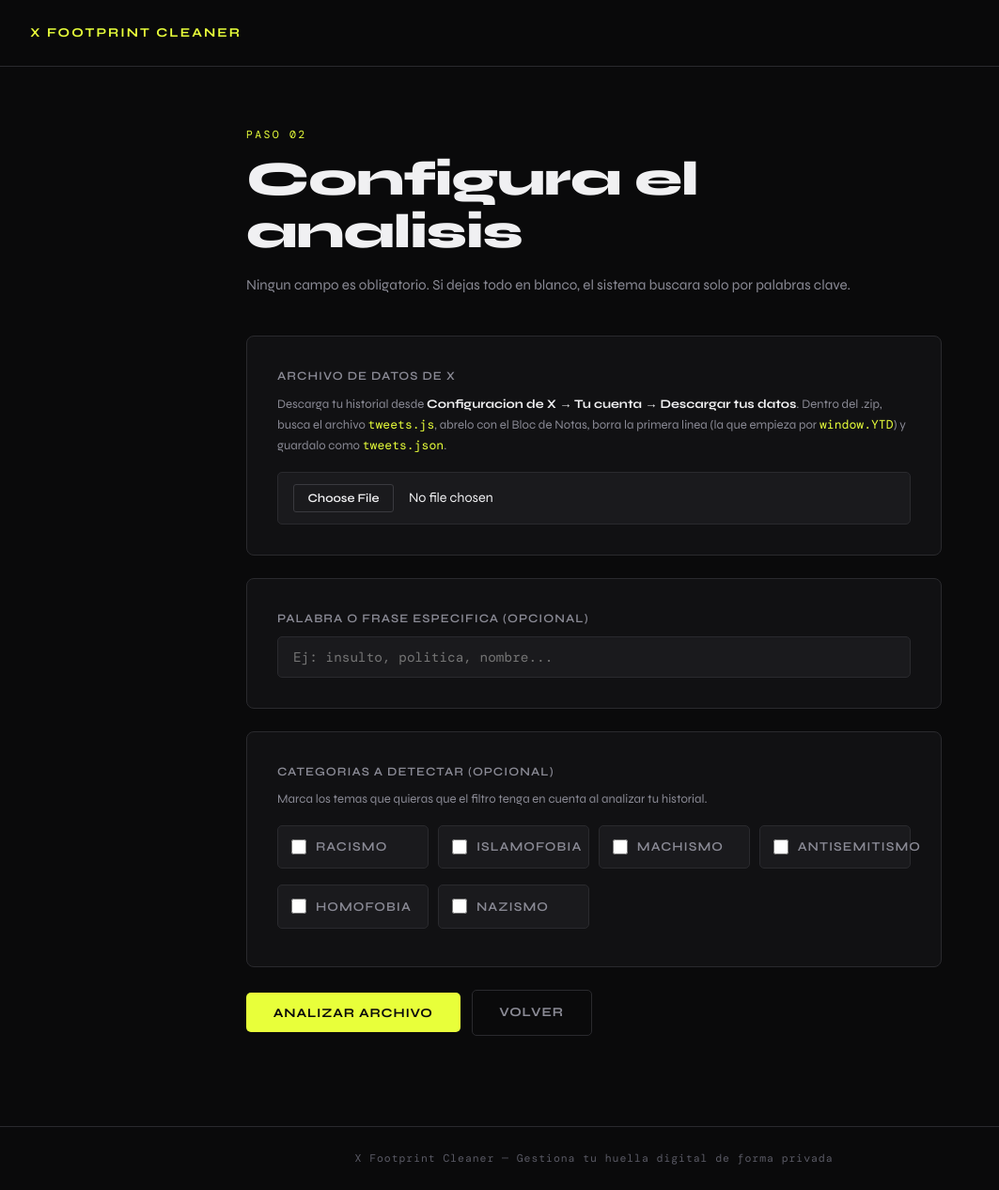
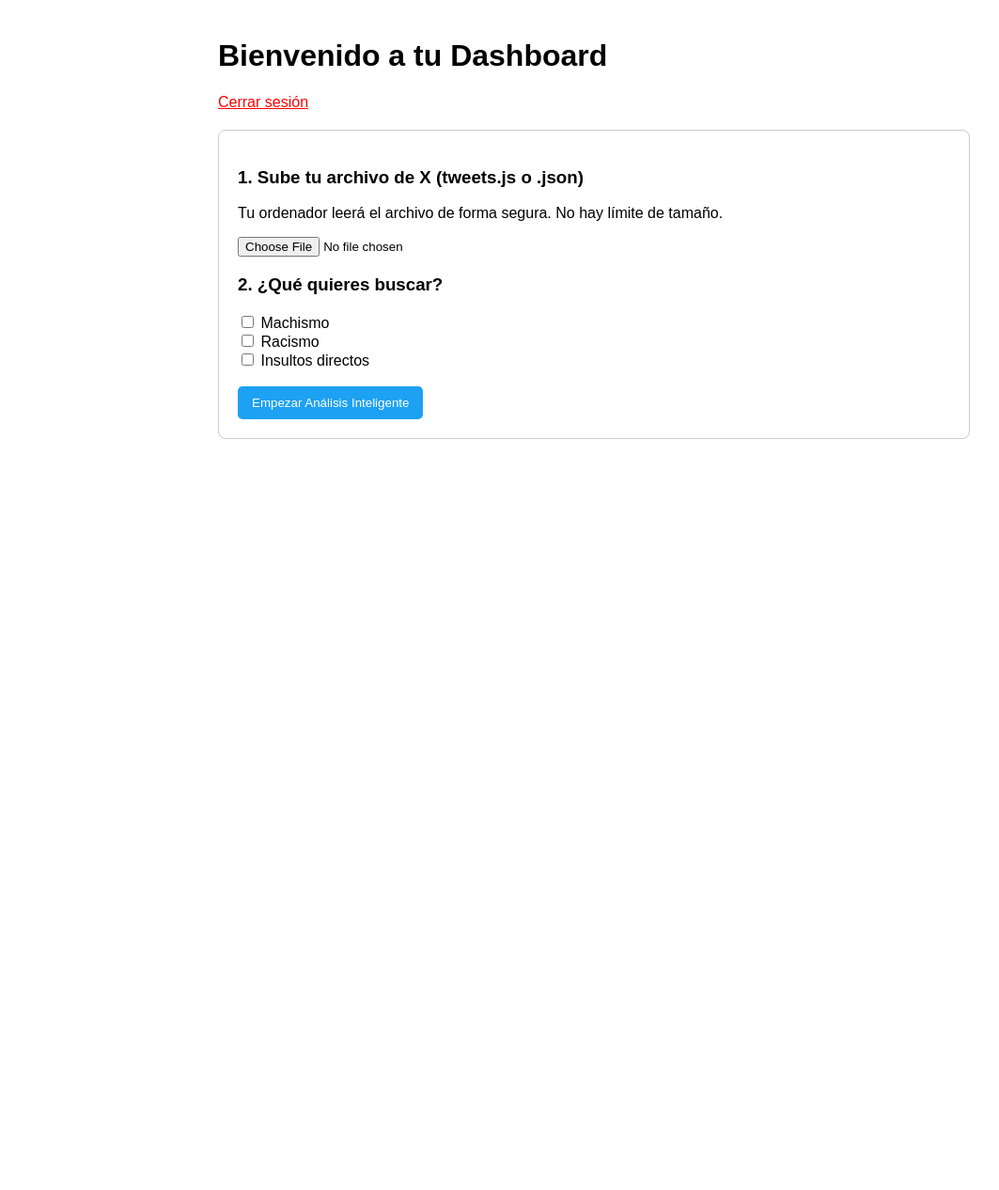
Before and after one commit to mirandahidalgopablo-lab/X-FootPrint-Cleaner, a Flask app: template templates/dashboard.html in a window 1280 px wide. Shown: the whole page at 94% size, without its empty margins (8-1071 px from the left). After the commit the page ends 467 px from the top, so only its background shows below. Run offline with Flask 3, Linux system fonts and the light colour scheme; the template is opened without the code that fills it, so the values that code supplies are empty.

Commit message:
Revamp dashboard layout and functionality

```diff
--- a/templates/dashboard.html
+++ b/templates/dashboard.html
@@ -1,62 +1,187 @@
-{% extends "layout.html" %}
-{% block content %}
+<!DOCTYPE html>
+<html lang="es">
+<head>
+    <meta charset="UTF-8">
+    <meta name="viewport" content="width=device-width, initial-scale=1.0">
+    <title>Dashboard - Auditoría de X</title>
+    <style>
+        body { font-family: Arial, sans-serif; max-width: 800px; margin: 0 auto; padding: 20px; }
+        .box { border: 1px solid #ccc; padding: 20px; border-radius: 8px; margin-top: 20px; }
+        .btn { background: #1da1f2; color: white; padding: 10px 15px; border: none; border-radius: 5px; cursor: pointer; }
+        .btn:disabled { background: #ccc; cursor: not-allowed; }
+        #log { margin-top: 20px; padding: 10px; background: #f4f4f4; border-radius: 5px; max-height: 200px; overflow-y: auto; font-family: monospace; }
+        .result-item { margin-bottom: 10px; padding: 10px; border-left: 4px solid #e0245e; background: #fff5f5; }
+    </style>
+</head>
+<body>
+    <h1>Bienvenido a tu Dashboard</h1>
+    <a href="/logout" style="color: red;">Cerrar sesión</a>
 
-<div class="step-label">Paso 02</div>
-<h1>Configura el analisis</h1>
-<p class="mt-1" style="margin-bottom: 2.5rem;">Ningun campo es obligatorio. Si dejas todo en blanco, el sistema buscara solo por palabras clave.</p>
+    <div class="box">
+        <h3>1. Sube tu archivo de X (tweets.js o .json)</h3>
+        <p>Tu ordenador leerá el archivo de forma segura. No hay límite de tamaño.</p>
+        <input type="file" id="fileInput" accept=".js, .json">
 
-<form action="/analyze" method="post" enctype="multipart/form-data">
+        <h3>2. ¿Qué quieres buscar?</h3>
+        <input type="checkbox" id="tema1" value="machismo"> Machismo <br>
+        <input type="checkbox" id="tema2" value="racismo"> Racismo <br>
+        <input type="checkbox" id="tema3" value="insultos"> Insultos directos <br>
 
-    <div class="card">
-        <label>Archivo de datos de X</label>
-        <p style="font-size: 0.82rem; margin-bottom: 1rem;">
-            Descarga tu historial desde <strong style="color: var(--text);">Configuracion de X &rarr; Tu cuenta &rarr; Descargar tus datos</strong>.
-            Dentro del .zip, busca el archivo <code style="font-family: var(--font-mono); color: var(--accent); font-size: 0.82rem;">tweets.js</code>, abrelo con el Bloc de Notas, borra la primera linea (la que empieza por <code style="font-family: var(--font-mono); color: var(--accent); font-size: 0.82rem;">window.YTD</code>) y guardalo como <code style="font-family: var(--font-mono); color: var(--accent); font-size: 0.82rem;">tweets.json</code>.
-        </p>
-        <input type="file" name="archivo_tweets" accept=".json" required>
+        <br>
+        <button id="btnStart" class="btn">Empezar Análisis Inteligente</button>
     </div>
 
-    <div class="card">
-        <label>Palabra o frase especifica (opcional)</label>
-        <input type="text" name="palabra" placeholder="Ej: insulto, politica, nombre...">
-    </div>
+    <div id="log" style="display: none;"></div>
 
-    <div class="card">
-        <label>Categorias a detectar (opcional)</label>
-        <p style="font-size: 0.82rem; margin-bottom: 1rem;">Marca los temas que quieras que el filtro tenga en cuenta al analizar tu historial.</p>
-        <div class="checkbox-grid">
-            <label class="checkbox-item">
-                <input type="checkbox" name="temas" value="Racismo">
-                <span>Racismo</span>
-            </label>
-            <label class="checkbox-item">
-                <input type="checkbox" name="temas" value="Islamofobia">
-                <span>Islamofobia</span>
-            </label>
-            <label class="checkbox-item">
-                <input type="checkbox" name="temas" value="Machismo">
-                <span>Machismo</span>
-            </label>
-            <label class="checkbox-item">
-                <input type="checkbox" name="temas" value="Antisemitismo">
-                <span>Antisemitismo</span>
-            </label>
-            <label class="checkbox-item">
-                <input type="checkbox" name="temas" value="Homofobia">
-                <span>Homofobia</span>
-            </label>
-            <label class="checkbox-item">
-                <input type="checkbox" name="temas" value="Nazismo">
-                <span>Nazismo</span>
-            </label>
-        </div>
-    </div>
+    <form action="/delete" method="POST" id="deleteForm" style="display: none;" class="box">
+        <h3>Resultados Peligrosos Encontrados</h3>
+        <div id="resultadosDiv"></div>
+        <button type="submit" class="btn" style="background: #e0245e; margin-top: 15px;">Borrar seleccionados de X</button>
+    </form>
 
-    <div class="flex-gap mt-3">
-        <button type="submit" class="btn btn-primary">Analizar archivo</button>
-        <a href="/" class="btn btn-ghost">Volver</a>
-    </div>
+    <script>
+        const fileInput = document.getElementById('fileInput');
+        const btnStart = document.getElementById('btnStart');
+        const logBox = document.getElementById('log');
+        const resultadosDiv = document.getElementById('resultadosDiv');
+        const deleteForm = document.getElementById('deleteForm');
 
-</form>
+        function log(msg) {
+            logBox.style.display = 'block';
+            logBox.innerHTML += `<div>> ${msg}</div>`;
+            logBox.scrollTop = logBox.scrollHeight;
+        }
 
-{% endblock %}
+        btnStart.addEventListener('click', () => {
+            if (!fileInput.files.length) { alert("Sube un archivo primero"); return; }
+
+            const file = fileInput.files[0];
+            const reader = new FileReader();
+
+            btnStart.disabled = true;
+            log(`Leyendo el archivo de ${file.size} bytes en tu ordenador...`);
+
+            reader.onload = async function(e) {
+                let text = e.target.result.trim();
+                log("Archivo cargado en memoria. Limpiando formato de Twitter...");
+
+
+                if (text.startsWith("window.YTD")) {
+                    const start = text.indexOf('[');
+                    if (start !== -1) text = text.substring(start);
+                }
+                if (text.startsWith("{") && text.endsWith("]")) {
+                    text = "[" + text;
+                }
+
+                let todosLosTweets = [];
+                try {
+
+                    log("Extrayendo tweets...");
+                    let i = 0;
+                    while (i < text.length) {
+                        while (i < text.length && /\s|,|;/.test(text[i])) i++;
+                        if (i >= text.length) break;
+
+                        if (text[i] === '{') {
+                            let llaves = 1;
+                            let fin = i + 1;
+                            let enString = false;
+                            while (fin < text.length && llaves > 0) {
+                                if (text[fin] === '"' && text[fin-1] !== '\\') enString = !enString;
+                                if (!enString) {
+                                    if (text[fin] === '{') llaves++;
+                                    else if (text[fin] === '}') llaves--;
+                                }
+                                fin++;
+                            }
+                            let objStr = text.substring(i, fin);
+                            try {
+                                let obj = JSON.parse(objStr);
+                                let t = obj.tweet || obj;
+                                if ((t.id_str || t.id) && (t.full_text || t.text)) {
+                                    todosLosTweets.push({ id: t.id_str || t.id, texto: t.full_text || t.text });
+                                }
+                            } catch(e) {}
+                            i = fin;
+                        } else {
+                            i++;
+                        }
+                    }
+                    log(`¡Éxito! Se encontraron ${todosLosTweets.length} tweets válidos.`);
+                } catch (err) {
+                    log(`<span style="color:red">Error procesando el archivo: ${err}</span>`);
+                    btnStart.disabled = false;
+                    return;
+                }
+
+                const temas = [];
+                if (document.getElementById('tema1').checked) temas.push(document.getElementById('tema1').value);
+                if (document.getElementById('tema2').checked) temas.push(document.getElementById('tema2').value);
+                if (document.getElementById('tema3').checked) temas.push(document.getElementById('tema3').value);
+
+                const LOTE_SIZE = 25;
+                let encontrados = [];
+
+                log("Enviando lotes a la IA (Esto evitará que el servidor se caiga)...");
+
+                const tweetsAProcesar = todosLosTweets.slice(0, 500);
+
+                for (let i = 0; i < tweetsAProcesar.length; i += LOTE_SIZE) {
+                    const lote = tweetsAProcesar.slice(i, i + LOTE_SIZE);
+                    log(`Analizando tweets ${i} al ${i + lote.length}...`);
+
+                    try {
+                        const response = await fetch('/api/analyze_batch', {
+                            method: 'POST',
+                            headers: { 'Content-Type': 'application/json' },
+                            body: JSON.stringify({ tweets: lote, temas: temas })
+                        });
+
+                        const data = await response.json();
+                        if (data.error) {
+                            log(`<span style="color:red">Error de IA: ${data.error}</span>`);
+                            break;
+                        }
+
+                        if (data.ids_polemicos.length > 0) {
+                            data.ids_polemicos.forEach(idPol => {
+                                const tweetOriginal = lote.find(t => t.id === idPol);
+                                if(tweetOriginal) {
+                                    encontrados.push(tweetOriginal);
+
+                                    mostrarResultado(tweetOriginal);
+                                }
+                            });
+                        }
+
+                        await new Promise(r => setTimeout(r, 4000));
+
+                    } catch (error) {
+                        log(`<span style="color:red">Error de conexión con el servidor.</span>`);
+                        break;
+                    }
+                }
+
+                log("<b>Análisis terminado.</b>");
+                btnStart.disabled = false;
+            };
+
+            reader.readAsText(file);
+        });
+
+        function mostrarResultado(tweet) {
+            deleteForm.style.display = 'block';
+            resultadosDiv.innerHTML += `
+                <div class="result-item">
+                    <label>
+                        <input type="checkbox" name="ids_borrar" value="${tweet.id}" checked>
+                        <b>ID:</b> ${tweet.id} <br>
+                        <i>"${tweet.texto}"</i>
+                    </label>
+                </div>
+            `;
+        }
+    </script>
+</body>
+</html>
```
